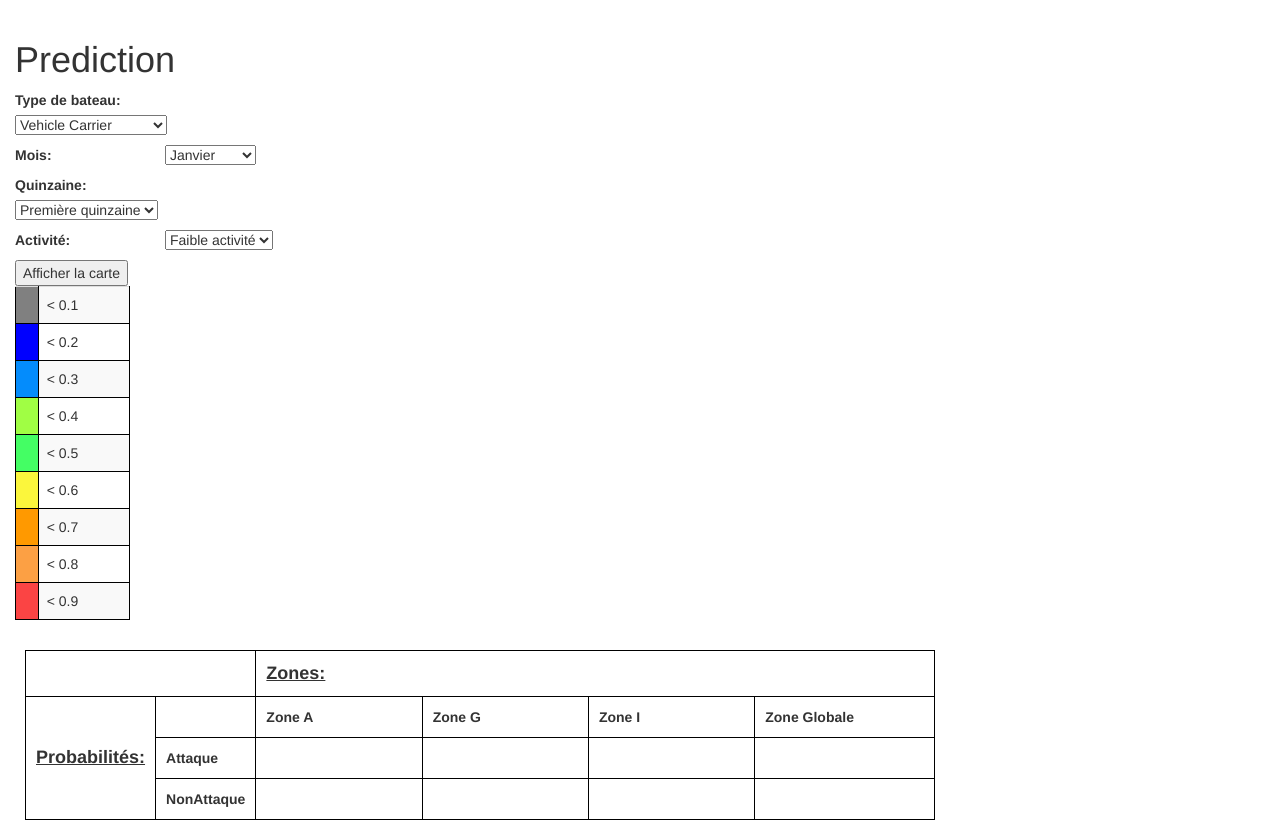
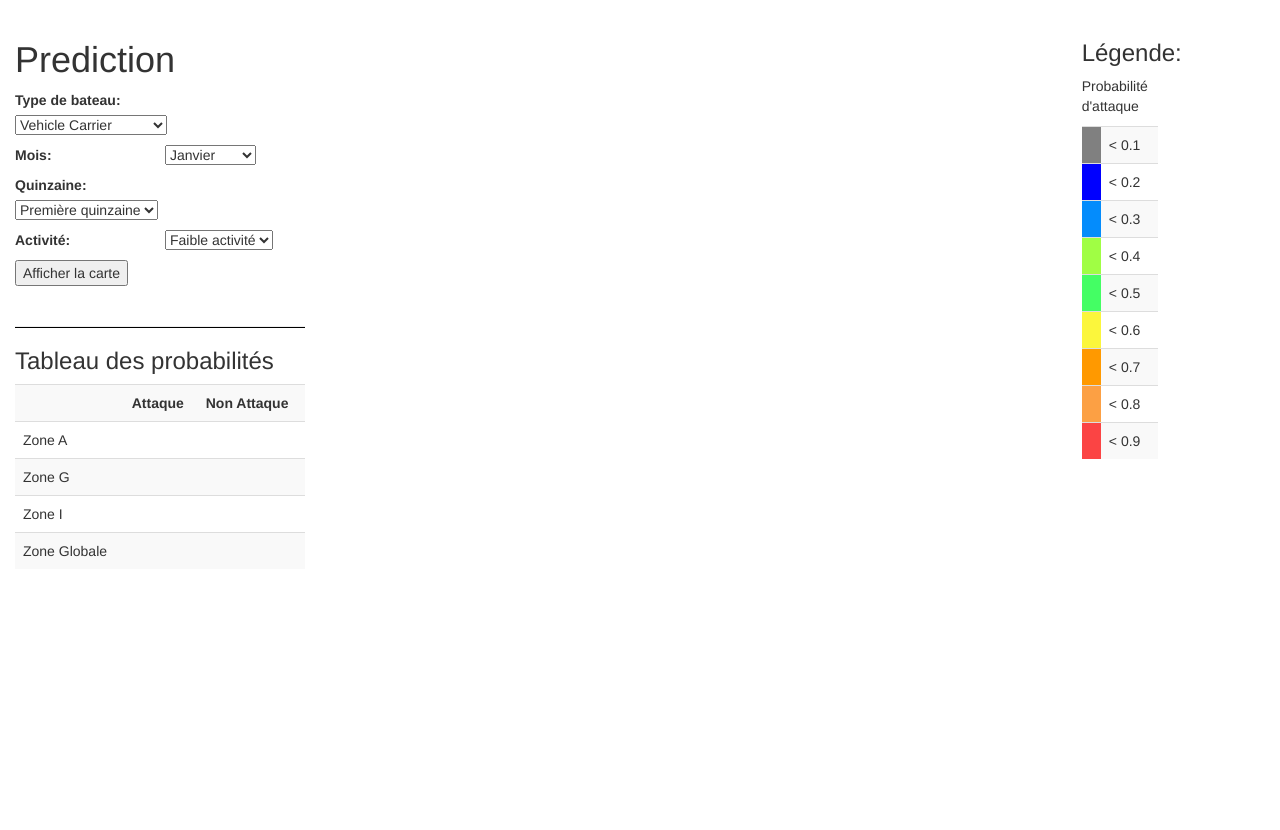
Before and after one commit to RomainPhilippe/pirateApplication, a Django app: page /map/prediction in a window 1280 px wide. Shown: the part 52-882 px from the top of the page. After the commit the page ends 609 px from the top, so only its background shows below. Run offline with Django 3.2, Linux system fonts and the light colour scheme; data comes from the database, SQL or seed files in the repository; lists and menus that the app fills with data are empty; some libraries are stand-ins or nearby versions.

Commit message:
nouvelle légendes

```diff
--- a/map/static/css/style.css
+++ b/map/static/css/style.css
@@ -4,7 +4,7 @@
     height: 400px;
 }
 #map{
-    width: 900px;
+    width: 700px;
     height: 500px;
 }
 
@@ -49,21 +49,8 @@ label {
     margin-right: 8px;
     opacity: 0.7;
 }
-#tableProba
-{
-    margin: 10px;
-}
-td, th /* Mettre une bordure sur les td ET les th */
-{
-    padding: 10px;
-    border: 1px solid black;
-}
 .title
 {
     font-size: 18px;
     text-decoration : underline;
 }
-.probaZone
-{
-    width: 500px;
-}
--- a/map/templates/prediction.html
+++ b/map/templates/prediction.html
@@ -31,8 +31,6 @@
         var list = "{{ list_area }}";
         list = list.replace(/&quot;/g, "'");
 
-        legendColor();
-
         var listAreas = eval(list);
         console.log("listAreas");
         console.log(listAreas);
@@ -59,20 +57,6 @@
 
         legend(map);
         $("#tableProba").hide();
-    }
-
-    function legendColor(){
-
-        var arrayText = ['probabilité = 0', 'probabilité < 0.1', 'probabilité < 0.2', 'probabilité < 0.3', 'probabilité < 0.4',
-            'probabilité < 0.5', 'probabilité < 0.6', 'probabilité < 0.7', 'probabilité < 0.8', 'probabilité < 0.9', 'probabilité > ou = 0.9'];
-        var arrayColor = ['gray', '#00f', '#048cfc','#44f4fc','#a0fe44', '#44fe64','#fbf63c','#ff9900', '#fca044','#fb4444','#fb1e1e'];
-
-        var sLegend="";
-        for(var j=0; j<arrayText.length; j++){
-            sLegend = sLegend + "<tr><td style= 'background-color: " + arrayColor[j] + "'> </td><td>"+arrayText[j]+"</td></tr>";
-        }
-
-        $("#legendColor").replaceWith(sLegend);
     }
 
     function legend(map){
@@ -113,8 +97,6 @@
         var listAreas = eval(list);
         console.log(listAreas)
 
-        legendColor();
-
         for (var i = 0; i < listAreas.length; i++) {
             var area = listAreas[i];
 
@@ -151,25 +133,33 @@
         $("#tableProba").show();
 
         probaAttaqueA = (1e10-probaNonAttaqueA*1e10)/1e10;
-        $("#probaNonAttaqueA").replaceWith(probaNonAttaqueA);
-        $("#probaAttaqueA").replaceWith(probaAttaqueA);
+        $("#probaNonAttaqueA").replaceWith(truncateDecimals(probaNonAttaqueA,3));
+        $("#probaAttaqueA").replaceWith(truncateDecimals(probaAttaqueA,3));
 
 
         probaAttaqueG = (1e10-probaNonAttaqueG*1e10)/1e10;
-        $("#probaNonAttaqueG").replaceWith(probaNonAttaqueG);
-        $("#probaAttaqueG").replaceWith(probaAttaqueG);
+        $("#probaNonAttaqueG").replaceWith(truncateDecimals(probaNonAttaqueG,3));
+        $("#probaAttaqueG").replaceWith(truncateDecimals(probaAttaqueG,3));
 
 
         probaAttaqueI = (1e10-probaNonAttaqueI*1e10)/1e10;
-        $("#probaNonAttaqueI").replaceWith(probaNonAttaqueI);
-        $("#probaAttaqueI").replaceWith(probaAttaqueI);
+        $("#probaNonAttaqueI").replaceWith(truncateDecimals(probaNonAttaqueI,3));
+        $("#probaAttaqueI").replaceWith(truncateDecimals(probaAttaqueI,3));
 
         probaAttaqueGlobale = (1e10-probaNonAttaqueGlobale*1e10)/1e10;
-        $("#probaNonAttaqueGlobale").replaceWith(probaNonAttaqueGlobale);
-        $("#probaAttaqueGlobale").replaceWith(probaAttaqueGlobale);
+        $("#probaNonAttaqueGlobale").replaceWith(truncateDecimals(probaNonAttaqueGlobale,3));
+        $("#probaAttaqueGlobale").replaceWith(truncateDecimals(probaAttaqueGlobale,3));
 
 
     }
+
+    truncateDecimals = function (number, digits) {
+        var multiplier = Math.pow(10, digits),
+                adjustedNum = number * multiplier,
+                truncatedNum = Math[adjustedNum < 0 ? 'ceil' : 'floor'](adjustedNum);
+
+        return truncatedNum / multiplier;
+    };
 
     function getDash(zone){
         if(zone=='A')
@@ -260,9 +250,62 @@
                         <div id="spinner" class="spinner" style="display:none;">
                             <img id="img-spinner" src="{% static 'img/ajax-loader-bar.gif' %}" alt="Loading"/>
                         </div>
+                        <br>
+
+                        <hr style="width: 100%; color: black; height: 1px; background-color:black;" />
+
+                        <div id="tableProba">
+                        <h3>Tableau des probabilités</h3>
+                            <!-- probabilities array -->
+                            <table class="table table-striped">
+                                <tr>
+                                    <th></th>
+                                    <th>Attaque</th>
+                                    <th>Non Attaque</th>
+                                </tr>
+                                <tr>
+                                    <td>Zone A</td>
+                                    <td><span id="probaAttaqueA"></span></td>
+                                    <td><span id="probaNonAttaqueA"></span></td>
+                                </tr>
+                                <tr>
+                                    <td>Zone G</td>
+                                    <td><span id="probaAttaqueG"></span></td>
+                                    <td><span id="probaNonAttaqueG"></span></td>
+                                </tr>
+                                <tr>
+                                    <td>Zone I</td>
+                                    <td><span id="probaAttaqueI"></span></td>
+                                    <td><span id="probaNonAttaqueI"></span></td>
+                                </tr>
+                                <tr>
+                                    <td>Zone Globale</td>
+                                    <td><span id="probaAttaqueGlobale"></span></td>
+                                    <td><span id="probaNonAttaqueGlobale"></span></td>
+                                </tr>
+                            </table>
+                        </div>
 
 
-                    <div class="row col-md-6">
+
+
+                </div>
+
+
+                <!-- map -->
+                <div class="col-md-7">
+                    {% if isFormSent %}
+                        {% leaflet_map "map" callback="window.map_with_probabilities" %}
+                    {% else %}
+                        {% leaflet_map "map" callback="window.map_init_basic" %}
+                    {% endif %}
+
+                </div>
+
+                <!-- legend -->
+                <div class="col-md-1">
+                    <h3>Légende:</h3>
+                    <p>Probabilité d'attaque </p>
                     <table class="table table-striped">
 
                         <tbody>
@@ -306,67 +349,7 @@
                     </table>
 
                 </div>
-                </div>
 
-
-                <!-- map -->
-                <div class="col-md-5">
-                    {% if isFormSent %}
-                        {% leaflet_map "map" callback="window.map_with_probabilities" %}
-                    {% else %}
-                        {% leaflet_map "map" callback="window.map_init_basic" %}
-                    {% endif %}
-
-                </div>
-
-
-
-
-
-                <!--legend-->
-                <div class="col-md-2">
-                    <table>
-                        <span  id="legendColor"></span>
-                    </table>
-                </div>
-
-
-
-            </div>
-        <div class="row">
-            <div class="col-md-9">
-                <table id="tableProba">
-                    <tr>
-                        <td colspan="2"></td>
-                        <th colspan="4" class="title">Zones: </th>
-                    </tr>
-
-                    <tr>
-                        <th rowspan="3" class="title">Probabilités: </th>
-                        <td></td>
-                        <th class="probaZone">Zone A</th>
-                        <th class="probaZone">Zone G</th>
-                        <th class="probaZone">Zone I</th>
-                        <th class="probaZone">Zone Globale</th>
-                    </tr>
-                    <tr>
-                        <th>Attaque</th>
-                        <td><span id="probaAttaqueA"></span></td>
-                        <td><span id="probaAttaqueG"></span></td>
-                        <td><span id="probaAttaqueI"></span></td>
-                        <td><span id="probaAttaqueGlobale"></span></td>
-                    </tr>
-                    <tr>
-                        <th>NonAttaque</th>
-                        <td><span id="probaNonAttaqueA"></span></td>
-                        <td><span id="probaNonAttaqueG"></span></td>
-                        <td><span id="probaNonAttaqueI"></span></td>
-                        <td><span id="probaNonAttaqueGlobale"></span></td>
-                    </tr>
-                </table>
-
-
-            </div>
             </div>
 
 </body>
```
Also changed, not shown: map/templates/cluster.html (+50 -40 lines). Lines whose indentation alone changed are shown as unchanged.
